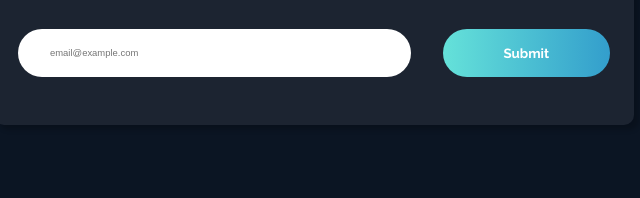
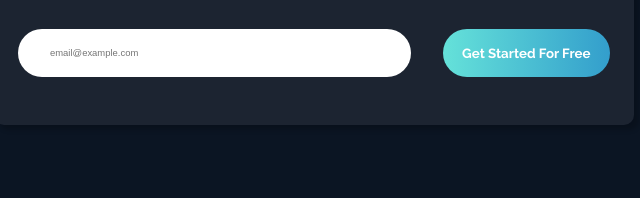
Before and after one commit to notyet346/fylo-dark-theme-landing-page-master, a plain HTML site: page index.html in a window 1280 px wide. Shown: the part 3062-3260 px from the top of the page, 326-966 px from the left. Drawn offline with nearby package versions, Linux system fonts and the light colour scheme.

Commit message:
Update index.html

```diff
--- a/index.html
+++ b/index.html
@@ -138,7 +138,7 @@
           </div>
         <form class="sign-up-form">
           <input type="text" placeholder="email@example.com">
-          <input type="submit" valu                                                          e="Get Started For Free">
+          <input type="submit" value="Get Started For Free">
         </form>
       </div>
     </section>
```
